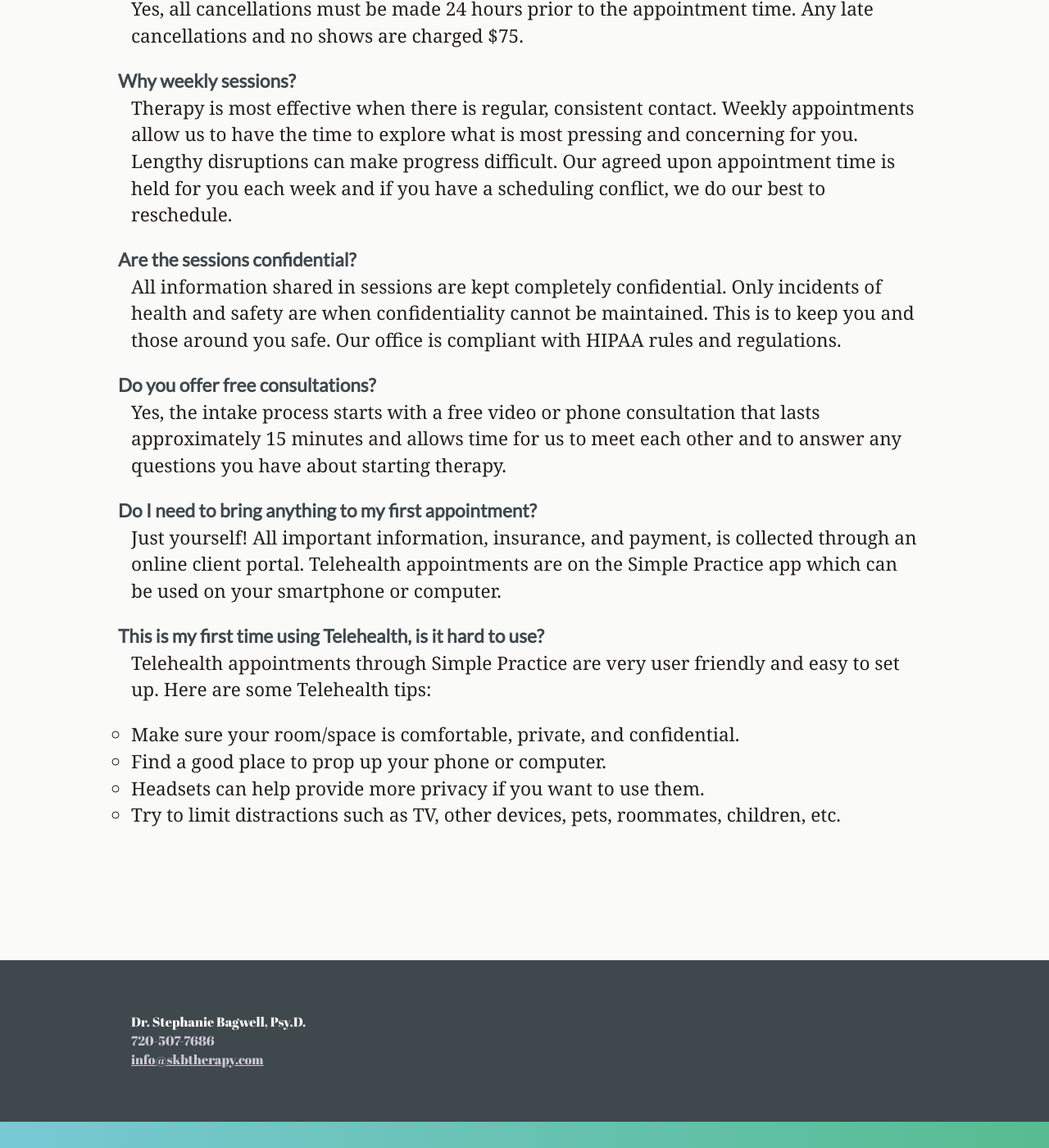
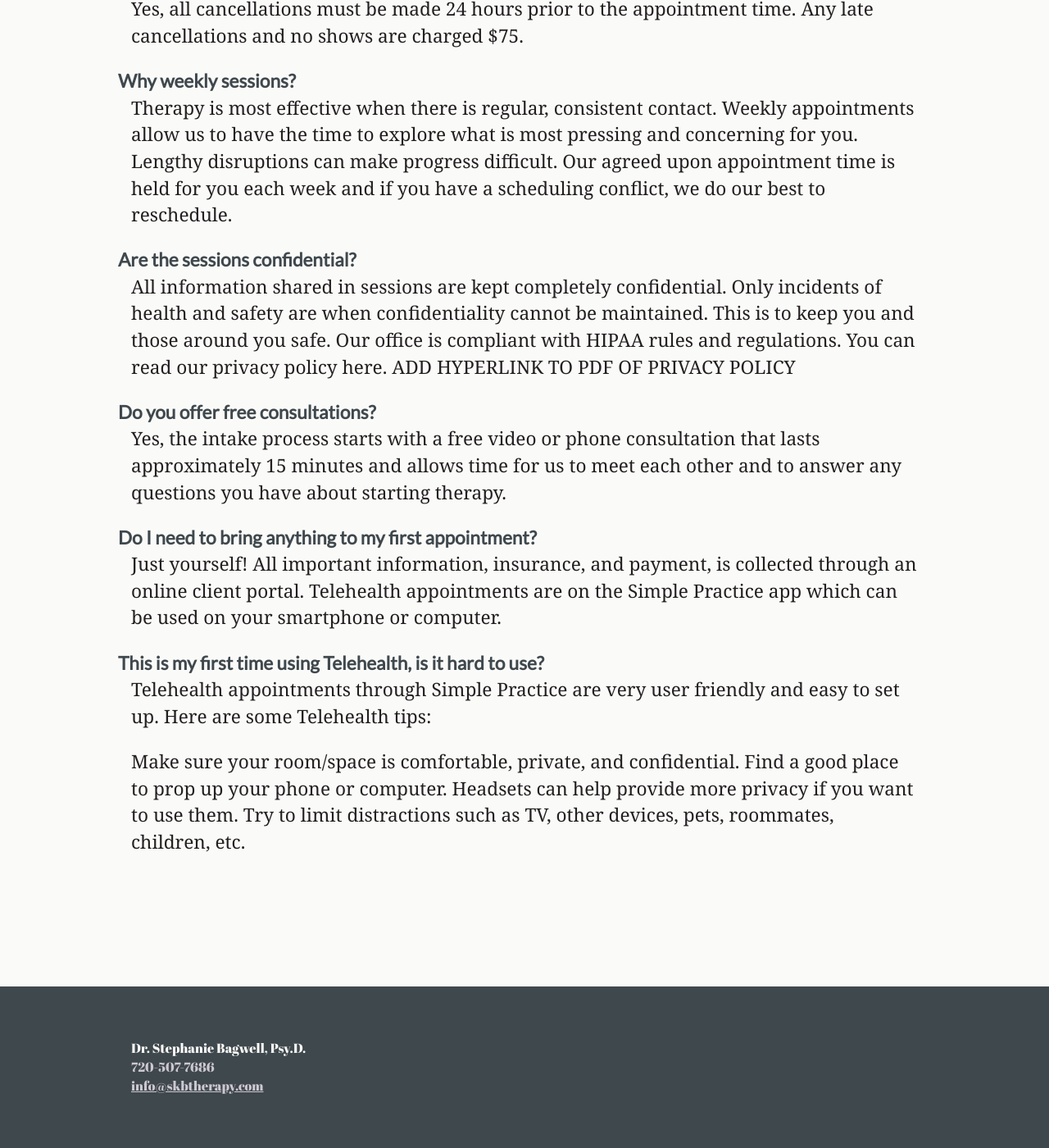
Before and after one commit to billHinderman/steph-jekyll, a Jekyll site: the page built from faq.md, in a window 1280 px wide and 1400 px high, scrolled down 1009 px. Shown: the whole window at 82% size. Built offline with Jekyll 4.4.1, drawn with Linux system fonts in a browser that asks for light colours; some web fonts are replaced; some of the changed text lies outside the part shown.

Commit message:
Changes 04/19/2022

```diff
--- a/faq.md
+++ b/faq.md
@@ -11,13 +11,13 @@
 
 ### How much do sessions cost?
 
-I accept most insurances. The out of pocket rate for each session is $95.
+We accept most insurances. The out of pocket rate for each session is $95.
 
 ### Where are you located?
 
-Currently I am only offering Telehealth appointments.
+Currently we are only offering Telehealth appointments.
 
-When in person sessions resume, my office is located at 832 W Eisenhower Blvd Suite B1 Loveland, CO 80537
+When in person sessions resume, our office is located at 832 W Eisenhower Blvd Suite B1 Loveland, CO 80537
 
 ### Is there parking?
 
@@ -33,7 +33,7 @@
 
 ### Are the sessions confidential?
 
-All information shared in sessions are kept completely confidential. Only incidents of health and safety are when confidentiality cannot be maintained. This is to keep you and those around you safe. Our office is compliant with HIPAA rules and regulations.
+All information shared in sessions are kept completely confidential. Only incidents of health and safety are when confidentiality cannot be maintained. This is to keep you and those around you safe. Our office is compliant with HIPAA rules and regulations. You can read our privacy policy here. ADD HYPERLINK TO PDF OF PRIVACY POLICY
 
 ### Do you offer free consultations?
 
@@ -47,8 +47,7 @@
 
 Telehealth appointments through Simple Practice are very user friendly and easy to set up. Here are some Telehealth tips:
 
-*  Make sure your room/space is comfortable, private, and confidential.
-*  Find a good place to prop up your phone or computer.
-*  Headsets can help provide more privacy if you want to use them.
-*  Try to limit distractions such as TV, other devices, pets, roommates, children, etc.
-{: .faq-list}
+Make sure your room/space is comfortable, private, and confidential.
+Find a good place to prop up your phone or computer.
+Headsets can help provide more privacy if you want to use them.
+Try to limit distractions such as TV, other devices, pets, roommates, children, etc.
```
Also changed, not shown: approaches.md (+1 -1 lines), getting_started.md (+4 -4 lines).
